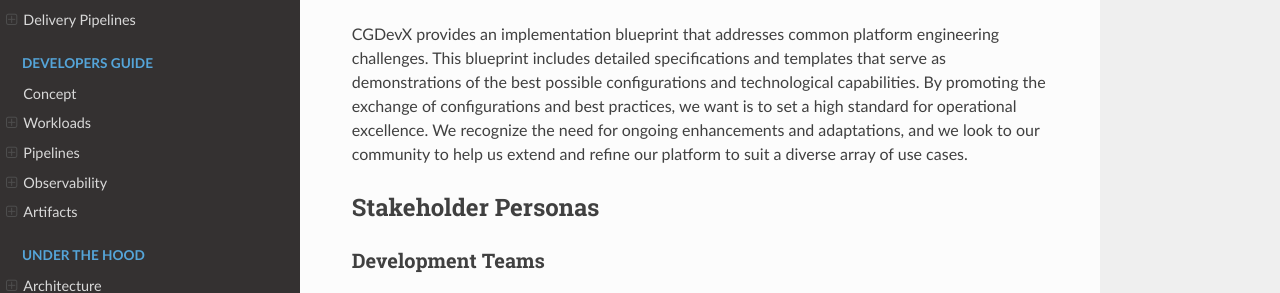
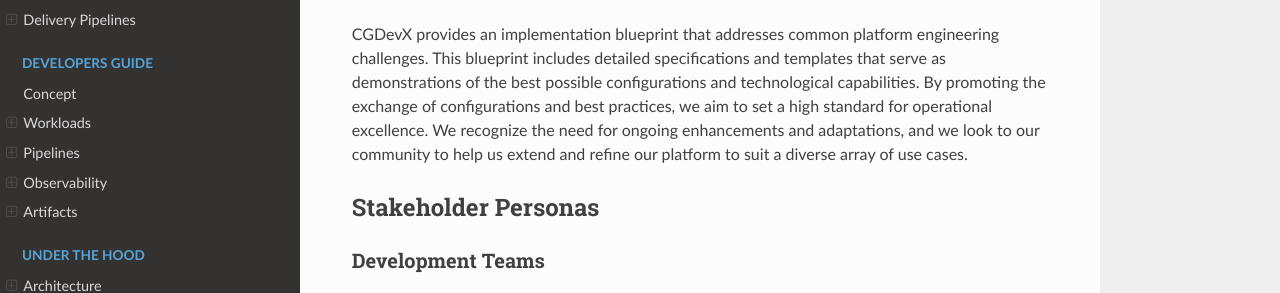
Before and after one commit to CloudGeometry/cg-devx-docs, an MkDocs documentation site: the page built from docs/approach.md, in a window 1280 px wide and 1309 px high. Shown: the part 545-838 px from the top of the window. Built offline with MkDocs 1.6.1, drawn with Linux system fonts in a browser that asks for light colours; nearby versions of some CDN libraries; a script that is not in the unit is left out.

Commit message:
Update approach.md

```diff
--- a/docs/approach.md
+++ b/docs/approach.md
@@ -6,7 +6,7 @@
 
 CGDevX predominantly relies on Kubernetes due to its widespread adoption as a scalable solution for cloud-native services. It forms the backbone of our architecture, ensuring compatibility and enhancing performance with numerous CNCF-endorsed tools. Note that while Kubernetes acts as a substrate for our core services, those services can manage workloads outside the cluster, on various platforms. This gives developers greater flexibility to choose different cloud ecosystems.
 
-CGDevX provides an implementation blueprint that addresses common platform engineering challenges. This blueprint includes detailed specifications and templates that serve as demonstrations of the best possible configurations and technological capabilities. By promoting the exchange of configurations and best practices, we want is to set a high standard for operational excellence. We recognize the need for ongoing enhancements and adaptations, and we look to our community to help us extend and refine our platform to suit a diverse array of use cases.
+CGDevX provides an implementation blueprint that addresses common platform engineering challenges. This blueprint includes detailed specifications and templates that serve as demonstrations of the best possible configurations and technological capabilities. By promoting the exchange of configurations and best practices, we aim to set a high standard for operational excellence. We recognize the need for ongoing enhancements and adaptations, and we look to our community to help us extend and refine our platform to suit a diverse array of use cases.
 
 ## Stakeholder Personas
 
```
